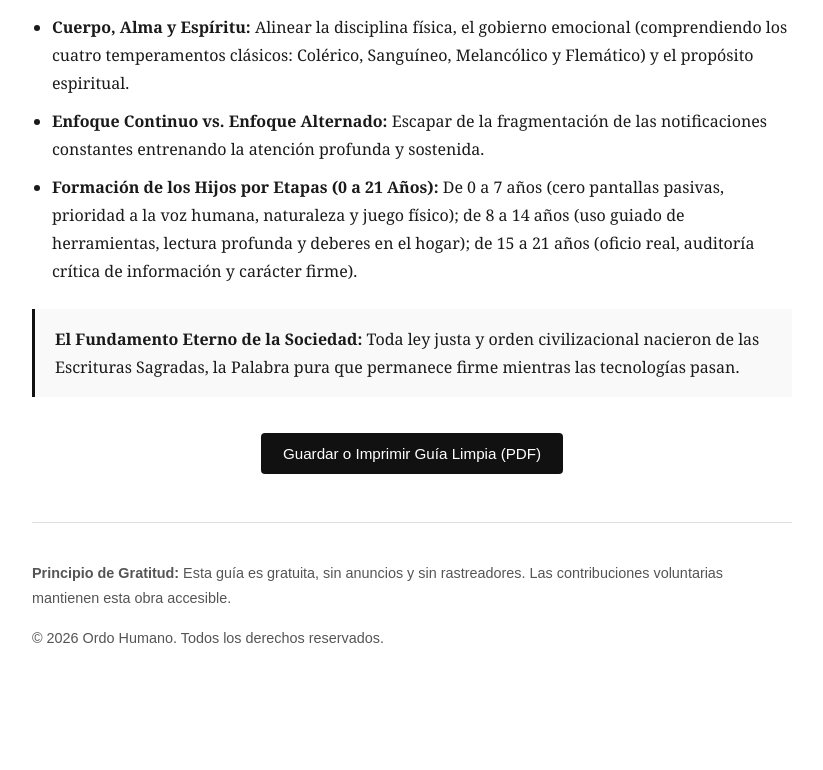
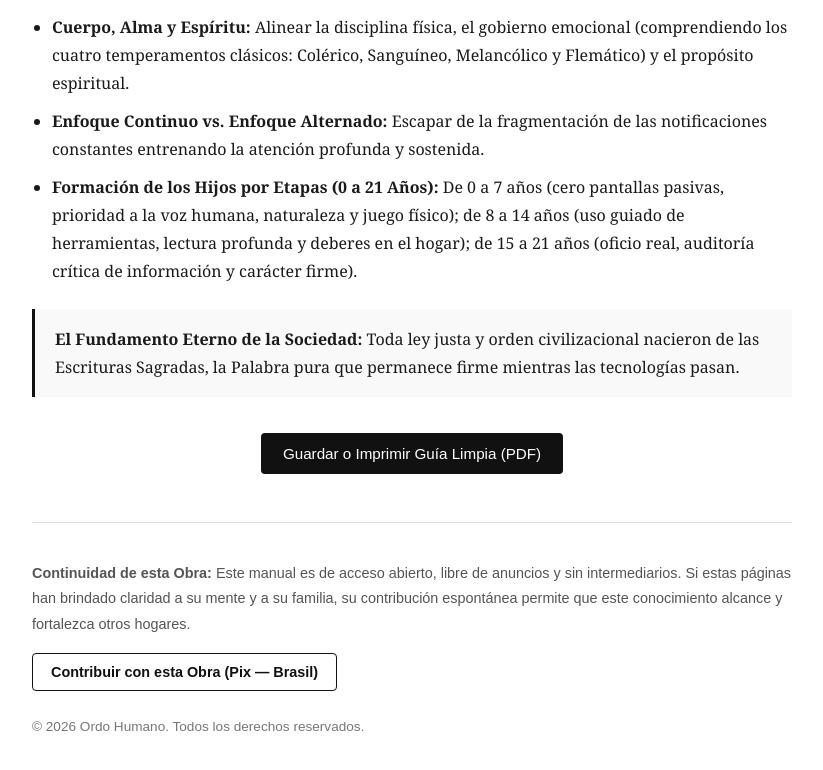
Before and after one commit to OrdoHuman/ordohuman.github.io, a plain HTML site: page es.html in a window 1280 px wide. Shown: the part 1298-2068 px from the top of the page, without its empty margins (228-1051 px from the left). Before the commit the page ends 1988 px from the top, so only its background shows below. Drawn offline with Linux system fonts and the light colour scheme.

Commit message:
Update es.html

```diff
--- a/es.html
+++ b/es.html
@@ -19,7 +19,13 @@
     li { margin-bottom: 10px; }
     .actions { margin: 36px 0; text-align: center; }
     button.print-btn { background: #111; color: #fff; border: none; padding: 12px 22px; font-size: 0.95rem; font-family: Arial, sans-serif; border-radius: 4px; cursor: pointer; }
+    button.print-btn:hover { background: #333; }
     footer { border-top: 1px solid #e0e0e0; margin-top: 48px; padding-top: 24px; font-size: 0.9rem; color: #555; font-family: Arial, sans-serif; }
+    .pix-action { margin: 16px 0 24px 0; }
+    button.pix-btn { background-color: #ffffff; color: #111111; border: 1px solid #111111; padding: 10px 18px; border-radius: 4px; cursor: pointer; font-family: inherit; font-size: 0.9rem; font-weight: bold; transition: all 0.2s ease; }
+    button.pix-btn:hover { background-color: #111111; color: #ffffff; }
+    button.pix-btn.copied { background-color: #2e7d32; color: #ffffff; border-color: #2e7d32; }
+    .copyright { font-size: 0.85rem; color: #777777; }
     @media print { header, .actions, footer { display: none; } }
   </style>
 </head>
@@ -71,9 +77,28 @@
   </main>
 
   <footer>
-    <p><strong>Principio de Gratitud:</strong> Esta guía es gratuita, sin anuncios y sin rastreadores. Las contribuciones voluntarias mantienen esta obra accesible.</p>
-    <p>© 2026 Ordo Humano. Todos los derechos reservados.</p>
+    <p><strong>Continuidad de esta Obra:</strong> Este manual es de acceso abierto, libre de anuncios y sin intermediarios. Si estas páginas han brindado claridad a su mente y a su familia, su contribución espontánea permite que este conocimiento alcance y fortalezca otros hogares.</p>
+    <div class="pix-action">
+      <button id="btn-pix" class="pix-btn" onclick="copiarPix()">Contribuir con esta Obra (Pix — Brasil)</button>
+    </div>
+    <p class="copyright">© 2026 Ordo Humano. Todos los derechos reservados.</p>
   </footer>
+
+  <script>
+    function copiarPix() {
+      const clave = "b41cfda1-a5c6-4d01-82c8-d163d696baaa";
+      navigator.clipboard.writeText(clave).then(() => {
+        const btn = document.getElementById("btn-pix");
+        const textoOriginal = btn.innerText;
+        btn.innerText = "Clave Pix copiada al portapapeles ✓";
+        btn.classList.add("copied");
+        setTimeout(() => {
+          btn.innerText = textoOriginal;
+          btn.classList.remove("copied");
+        }, 3500);
+      });
+    }
+  </script>
 
 </body>
 </html>
```
